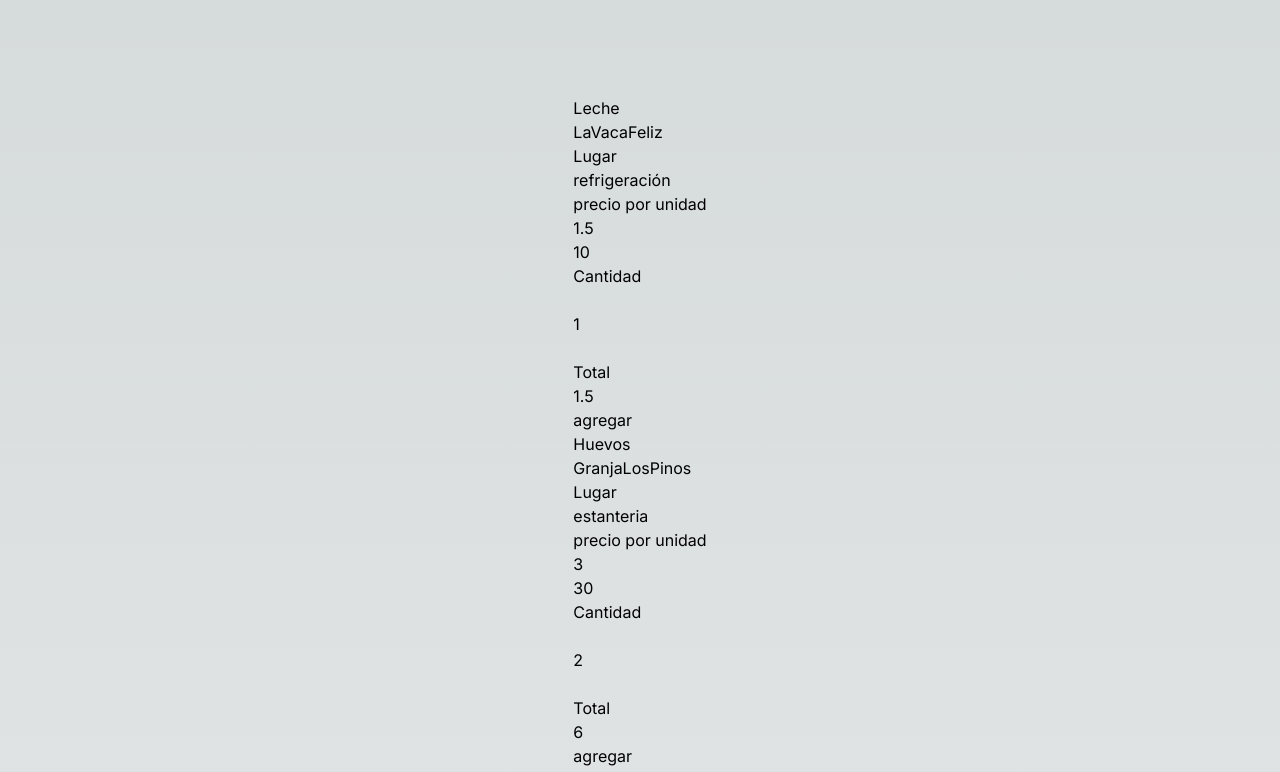
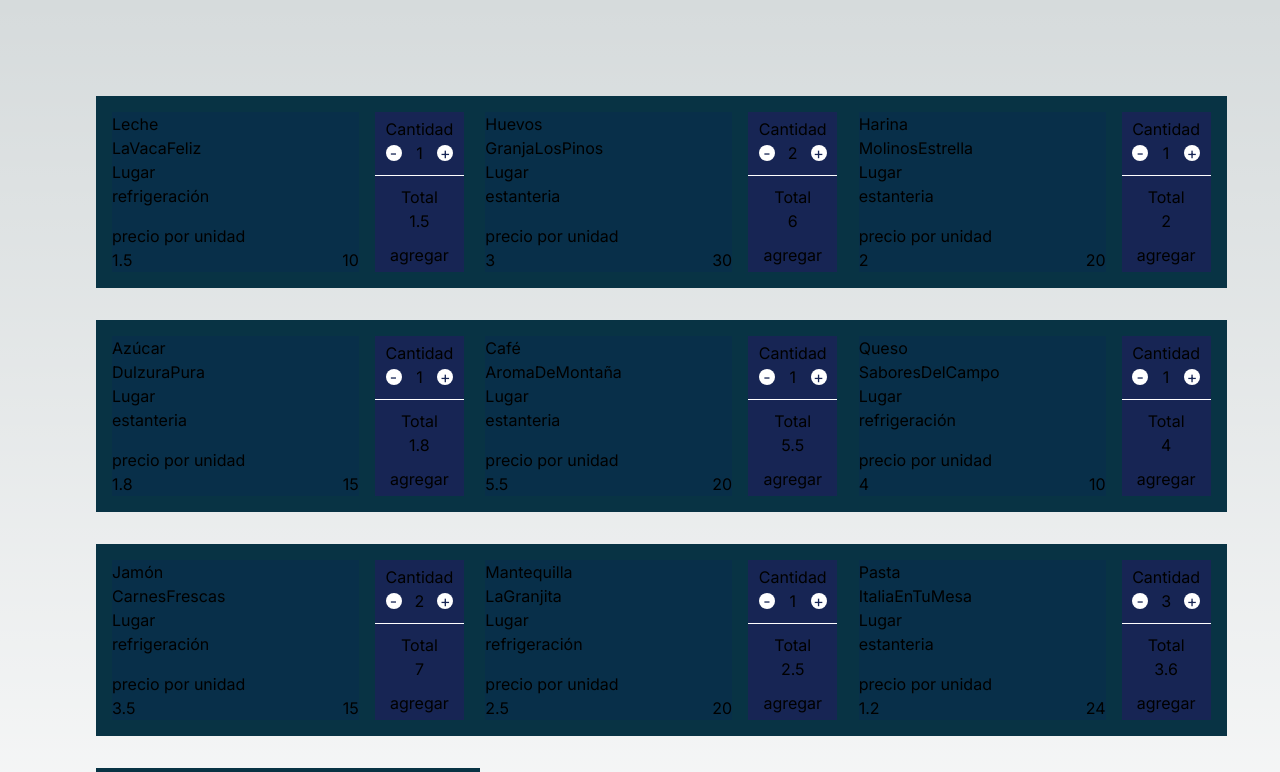
Before and after one commit to ferutizi/supermarket-simulator-shop, a Next.js app: page / in a window 1280 px wide. Shown: the top 772 px of the page. Built offline with nearby package versions, Linux system fonts and the light colour scheme.

Commit message:
cards style

```diff
--- a/src/app/components/ProductCard.tsx
+++ b/src/app/components/ProductCard.tsx
@@ -1,3 +1,4 @@
+import { useCart } from "../store/useCart"
 import { Product } from "../types"
 
 interface ProductCardProps {
@@ -5,14 +6,17 @@ interface ProductCardProps {
 }
 
 export default function ProductCard({ product }: ProductCardProps) {
+  const agregar = useCart((state) => state.addProduct)
   const { name, amount, img, placeAt, price, quantityPerBox, subTotal, supplier } = product
+
   return (
-    <article>
-      <div>
+    <article className="grid grid-cols-7 bg-cyan-950 p-4 gap-4 w-96">
+      <div className="col-span-5 bg-sky-950 relative">
         <h2>{name}</h2>
         <h3>{supplier}</h3>
-        <div>
+        <div className="flex">
           <img /* product */ />
+          <div className="flex flex-col gap-4">
             <div>
               <p>Lugar</p>
               <p>{placeAt}</p>
@@ -22,22 +26,28 @@ export default function ProductCard({ product }: ProductCardProps) {
               <p>{price}</p>
             </div>
           </div>
-        <div>
+        </div>
+        <div className="absolute bottom-0 right-0">
           <p>{quantityPerBox}</p>
           <img /* box */ />
         </div>
       </div>
 
+      <div className="col-span-2 flex flex-col bg-blue-950 justify-around items-center">
         <div>
           <p>Cantidad</p>
-        <div>
-          <button></button>
+          <div className="flex justify-between w-full items-center">
+            <button className="bg-white text-blue-950 rounded-full w-4 h-4 flex justify-center items-center">-</button>
             <p>{amount}</p>
-          <button></button>
+            <button className="bg-white text-blue-950 rounded-full w-4 h-4 flex justify-center items-center">+</button>
+          </div>
+        </div>
+        <hr className="w-full border-white"></hr>
+        <div className="text-center">
           <p>Total</p>
           <p>{subTotal}</p>
-          <button>agregar</button>
         </div>
+        <button onClick={() => agregar(product)}>agregar</button>
       </div>
     </article>
   )
--- a/src/app/page.tsx
+++ b/src/app/page.tsx
@@ -1,15 +1,20 @@
 'use client'
 
 import ProductCard from "./components/ProductCard";
+import { useCart } from "./store/useCart";
 import { useMainStore } from "./store/useMainStore";
 
 export default function Home() {
   const products = useMainStore((state) => state.products)
+  const cart = useCart((state) => state.products)
+  console.log(cart)
   return (
     <main className="flex min-h-screen flex-col items-center justify-between p-24">
-      {products.map(product =>
-        <ProductCard product={product} />
-      )}
+      <section className="grid grid-cols-3 gap-8">
+        {products.map(product =>
+          <ProductCard product={product} />
+        )}
+      </section>
     </main>
   );
 }
```
Lines whose indentation alone changed are shown as unchanged.
